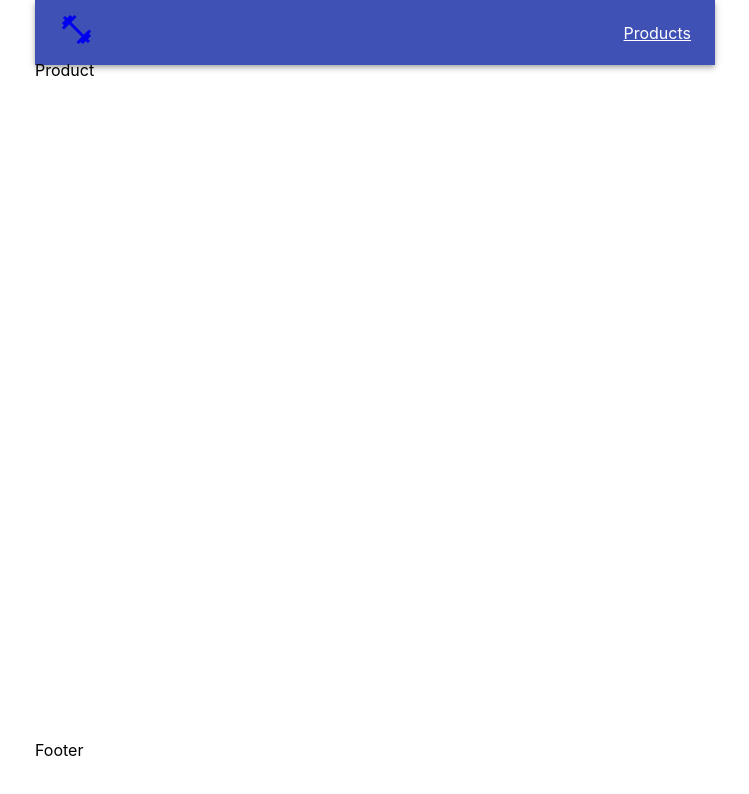
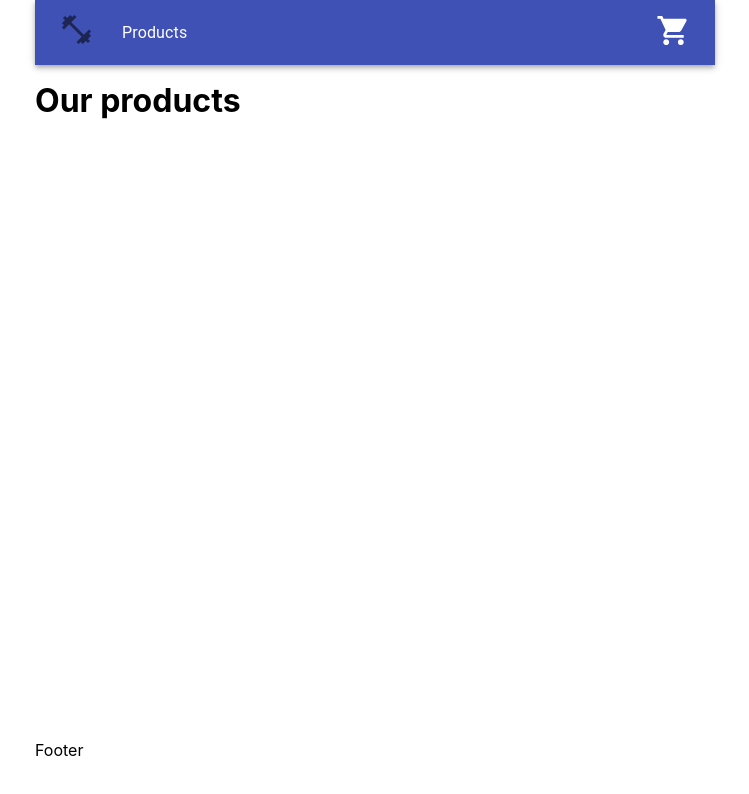
Before and after one commit to Movchan94/ITKAM, a React (Create React App) app: page / in a window 1280 px wide. Shown: the top 794 px of the page, without its empty margins (265-1014 px from the left). Built offline with nearby package versions, Linux system fonts and the light colour scheme.

Commit message:
add Title components

```diff
--- a/src/components/Navbar.js
+++ b/src/components/Navbar.js
@@ -7,6 +7,7 @@ import AppBar from "@material-ui/core/AppBar";
 import Toolbar from "@material-ui/core/Toolbar";
 import IconButton from "@material-ui/core/IconButton";
 import Typography from "@material-ui/core/Typography";
+import ShoppingCartIcon from '@material-ui/icons/ShoppingCart';
 
 
 const Navbar = () => {
@@ -27,17 +28,18 @@ const Navbar = () => {
     return (
         <div className={styles.Navbar}>
 
-            <AppBar className={styles.APP} position="static">
+            <AppBar  position="static">
                 <Toolbar>
                     <IconButton edge="start" className={classes.menuButton} color="inherit" aria-label="menu">
 
-                        <NavLink to='/'> <LogoShopIcon fontSize='large'/></NavLink>
+                        <NavLink className={styles.NavLogo} to='/'> <LogoShopIcon color ='action' fontSize='large'/></NavLink>
 
                     </IconButton>
                     <Typography className={classes.title}>
+                        <NavLink  className={styles.NavProducts} to='/'>Products </NavLink>
                     </Typography>
 
-                    <NavLink  className={styles.NavProducts} to='/'>Products </NavLink>
+                    <NavLink className={styles.NavCart} to='/cart'> <ShoppingCartIcon   fontSize='large'/></NavLink>
 
                 </Toolbar>
             </AppBar>
--- a/src/components/Navbar.module.css
+++ b/src/components/Navbar.module.css
@@ -1,10 +1,25 @@
 .NavProducts {
   color : white;
+    text-decoration: none;
+}
+.NavProducts:hover {
+    background: grey;
+    border-radius: 5px;
+}
+.NavProducts:active {
+   color:darkslategray;
+}
 
+
+
+.NavCart {
+    color : white;
+    text-decoration: none;
 }
-.Navbar {
-  color: red;
+.NavCart:hover {
+    border-radius: 10px;
+    background: grey;
 }
-.APP {
- color: red;
+.NavCart:active {
+    color:darkslategray;
 }
--- a/src/components/ProductList.js
+++ b/src/components/ProductList.js
@@ -1,13 +1,19 @@
 import React from 'react'
 import Product from "./Product";
+import Title from "./Title";
 
+let state = {
+    products:[]
+}
 
 const ProductList =()=> {
 
     return (
-        <div>
-       <Product/>
-        </div>
+        <React.Fragment>
+            <div>
+               <Title name ='Our' title ='products'/>
+            </div>
+        </React.Fragment>
     )
 }
 
--- /dev/null
+++ b/src/components/Title.js
@@ -0,0 +1,17 @@
+import React from 'react'
+
+
+const Title =({name, title})=> {
+
+    return (
+
+        <div>
+          <h1>
+              {name} {title}
+          </h1>
+        </div>
+
+    )
+}
+
+export default Title
--- a/src/data.js
+++ b/src/data.js
@@ -1,7 +1,4 @@
-/*
-https://www.iconfinder.com/icons/1243689/call_phone_icon
-Creative Commons (Attribution 3.0 Unported);
-https://www.iconfinder.com/Makoto_msk */
+
 
 export const storeProducts = [
   {
```
